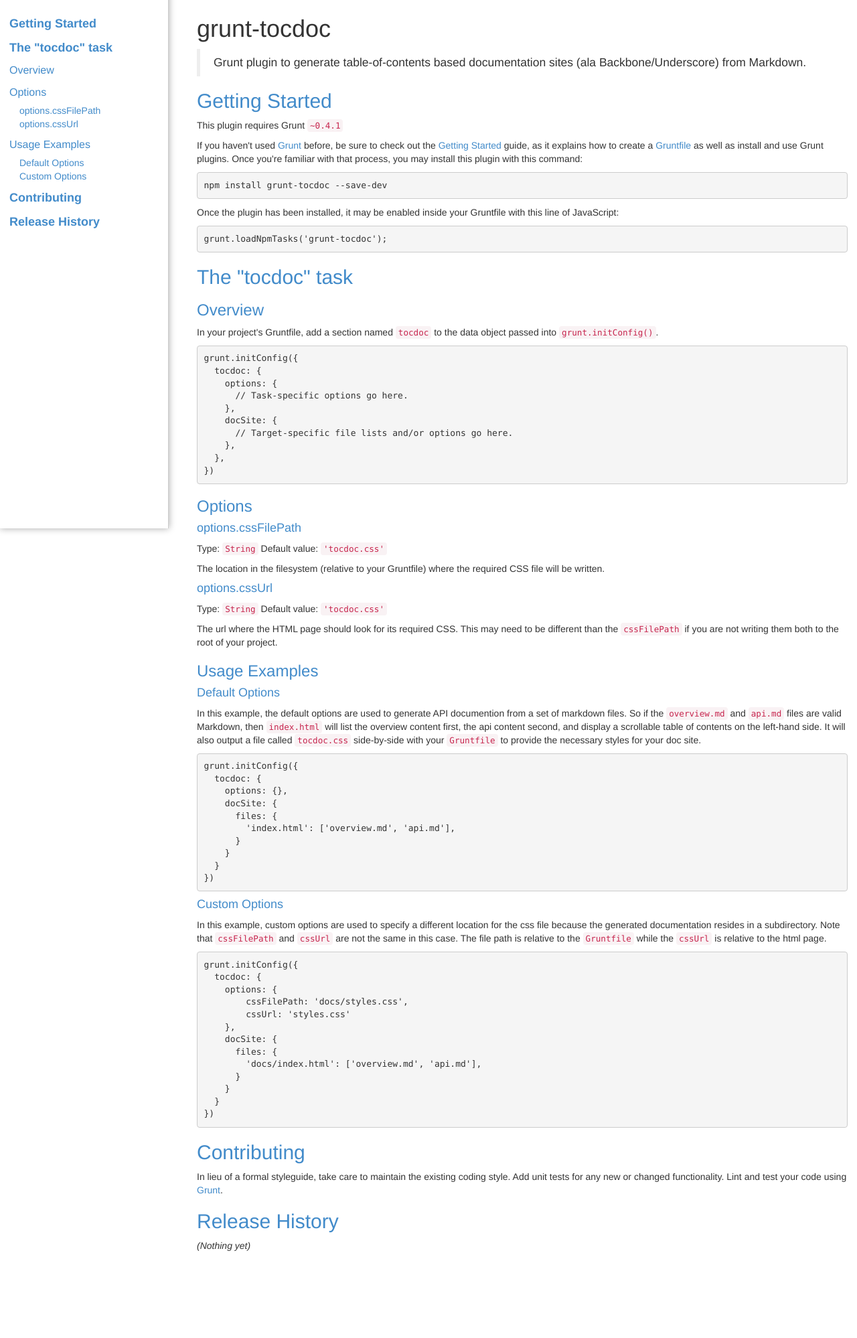
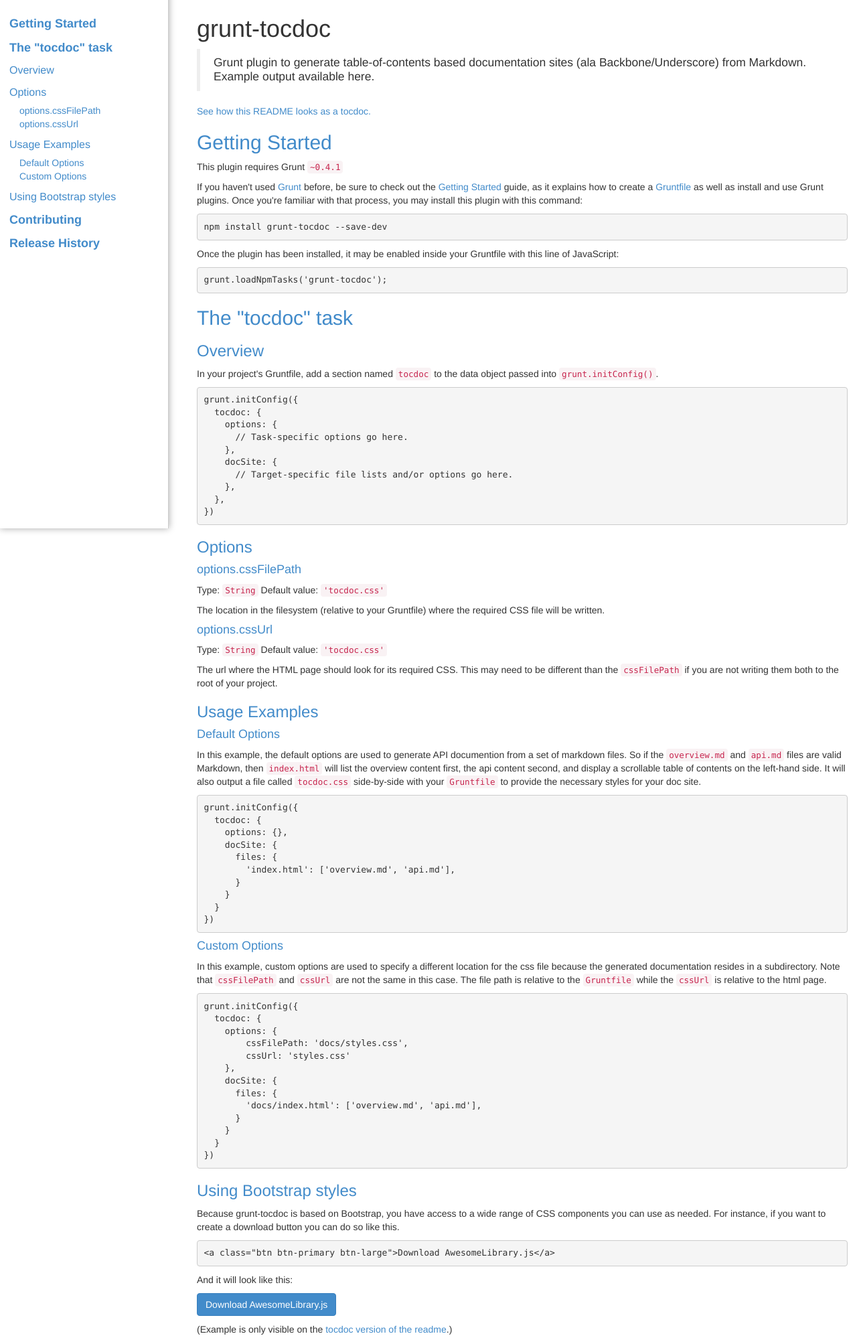
Before and after one commit to joshuacc/grunt-tocdoc, a website: page index.html in a window 1280 px wide. Shown: the part 11-2009 px from the top of the page at 67% size. Before the commit the page ends 1905 px from the top, so only its background shows below. Drawn offline with Linux system fonts and the light colour scheme.

Commit message:
Added notes on using Bootstrap styles.

```diff
--- a/index.html
+++ b/index.html
@@ -5,11 +5,12 @@
 <link rel="stylesheet" type="text/css" href="tocdoc.css" />
 </head>
 <body>
-<div class="toc"><ul><li><a href="#getting-started">Getting Started</a></li><li><a href="#the-tocdoc-task">The &quot;tocdoc&quot; task</a><ul><li><a href="#overview">Overview</a></li><li><a href="#options">Options</a><ul><li><a href="#options.cssfilepath">options.cssFilePath</a></li><li><a href="#options.cssurl">options.cssUrl</a></li></ul></li><li><a href="#usage-examples">Usage Examples</a><ul><li><a href="#default-options">Default Options</a></li><li><a href="#custom-options">Custom Options</a></li></ul></li></ul></li><li><a href="#contributing">Contributing</a></li><li><a href="#release-history">Release History</a></li></ul></div>
+<div class="toc"><ul><li><a href="#getting-started">Getting Started</a></li><li><a href="#the-tocdoc-task">The &quot;tocdoc&quot; task</a><ul><li><a href="#overview">Overview</a></li><li><a href="#options">Options</a><ul><li><a href="#options.cssfilepath">options.cssFilePath</a></li><li><a href="#options.cssurl">options.cssUrl</a></li></ul></li><li><a href="#usage-examples">Usage Examples</a><ul><li><a href="#default-options">Default Options</a></li><li><a href="#custom-options">Custom Options</a></li></ul></li><li><a href="#using-bootstrap-styles">Using Bootstrap styles</a></li></ul></li><li><a href="#contributing">Contributing</a></li><li><a href="#release-history">Release History</a></li></ul></div>
 <h1 id="grunt-tocdoc">grunt-tocdoc</h1>
 <blockquote>
-<p>Grunt plugin to generate table-of-contents based documentation sites (ala Backbone/Underscore) from Markdown.</p>
+<p>Grunt plugin to generate table-of-contents based documentation sites (ala Backbone/Underscore) from Markdown. Example output available here.</p>
 </blockquote>
+<p><a href="http://joshuacc.github.io/grunt-tocdoc/">See how this README looks as a tocdoc.</a></p>
 <h2 id="getting-started"><a href="#getting-started" name="getting-started">Getting Started</a></h2>
 <p>This plugin requires Grunt <code>~0.4.1</code></p>
 <p>If you haven&#39;t used <a href="http://gruntjs.com/">Grunt</a> before, be sure to check out the <a href="http://gruntjs.com/getting-started">Getting Started</a> guide, as it explains how to create a <a href="http://gruntjs.com/sample-gruntfile">Gruntfile</a> as well as install and use Grunt plugins. Once you&#39;re familiar with that process, you may install this plugin with this command:</p>
@@ -66,6 +67,12 @@
     }
   }
 })</code></pre>
+<h3 id="using-bootstrap-styles"><a href="#using-bootstrap-styles" name="using-bootstrap-styles">Using Bootstrap styles</a></h3>
+<p>Because grunt-tocdoc is based on Bootstrap, you have access to a wide range of CSS components you can use as needed. For instance, if you want to create a download button you can do so like this.</p>
+<pre><code class="lang-html">&lt;a class=&quot;btn btn-primary btn-large&quot;&gt;Download AwesomeLibrary.js&lt;/a&gt;</code></pre>
+<p>And it will look like this:</p>
+<p><a class="btn btn-primary btn-large">Download AwesomeLibrary.js</a></p>
+<p>(Example is only visible on the <a href="http://joshuacc.github.io/grunt-tocdoc/#using-bootstrap-styles">tocdoc version of the readme</a>.)</p>
 <h2 id="contributing"><a href="#contributing" name="contributing">Contributing</a></h2>
 <p>In lieu of a formal styleguide, take care to maintain the existing coding style. Add unit tests for any new or changed functionality. Lint and test your code using <a href="http://gruntjs.com/">Grunt</a>.</p>
 <h2 id="release-history"><a href="#release-history" name="release-history">Release History</a></h2>
```
Also changed, not shown: README.md.
